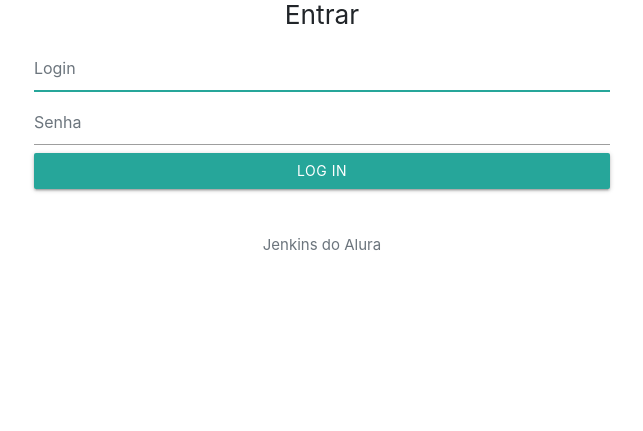
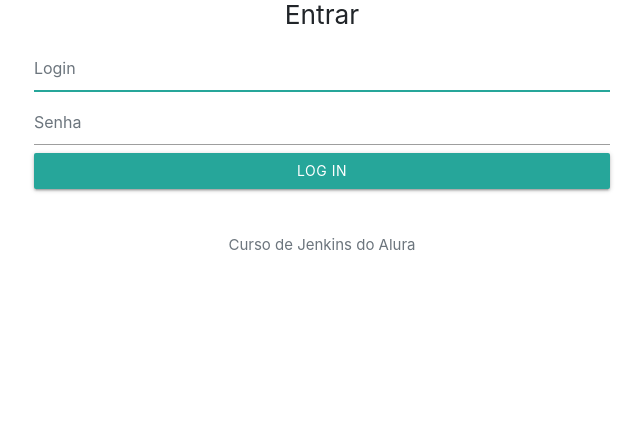
Before and after one commit to carlosmurilodn/jenkins-todo-list, a Django app: page /login/ in a window 1280 px wide. Shown: the part 130-561 px from the top of the page, without its empty margins (318-961 px from the left). Run offline with Django 3.2, Linux system fonts and the light colour scheme; some libraries are stand-ins or nearby versions.

Commit message:
Alterando novamente o login

```diff
--- a/templates/registration/login.html
+++ b/templates/registration/login.html
@@ -24,7 +24,7 @@
         {% render_field form.username class="form-control " placeholder='Login' %}
         {% render_field form.password class="form-control " placeholder='Senha' %}
       <button class="btn btn-lg btn-outline-success btn-block" type="submit">Log In</button>
-      <p class="mt-5 mb-3 text-muted">Jenkins do Alura</p>
+      <p class="mt-5 mb-3 text-muted">Curso de Jenkins do Alura</p>
     </form>
     </div>
 {% endblock  %}
```
